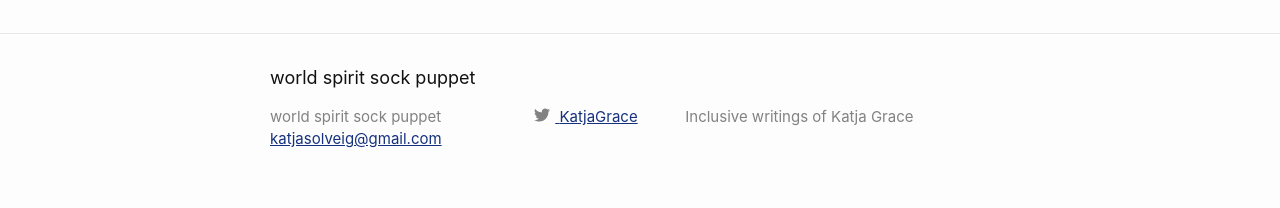
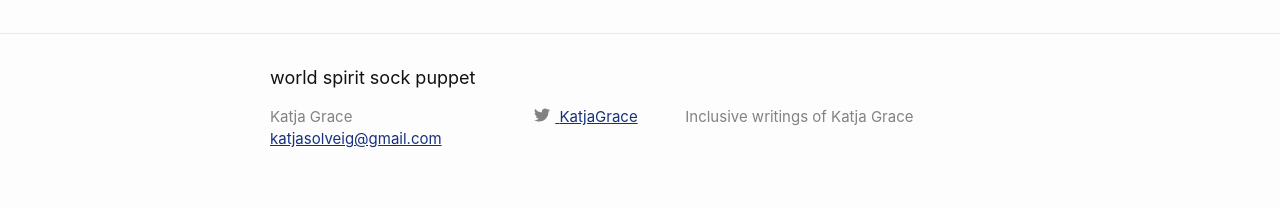
Before and after one commit to katjagrace/katjagrace.github.io, a Jekyll site: the page built from index.markdown, in a window 1280 px wide. Shown: the part 1655-1863 px from the top of the page. Built offline with Jekyll 4.4.1, drawn with Linux system fonts in a browser that asks for light colours.

Commit message:
changed url and author in config.yml

```diff
--- a/_config.yml
+++ b/_config.yml
@@ -23,7 +23,7 @@
 description: >- # this means to ignore newlines until "baseurl:"
   Inclusive writings of Katja Grace
 baseurl: "" # the subpath of your site, e.g. /blog
-url: "worldspiritsockpuppet.com" # the base hostname & protocol for your site, e.g. http://example.com
+url: "https://worldspiritsockpuppet.com" # the base hostname & protocol for your site, e.g. http://example.com
 twitter_username: KatjaGrace
 #github_username:  jekyll
 show_excerpts: on
@@ -42,6 +42,8 @@
 
 # Google Analytics
 google_analytics: G-W6F7LR27C9
+
+author: Katja Grace
 
 # Exclude from processing.
 # The following items will not be processed, by default.
```
